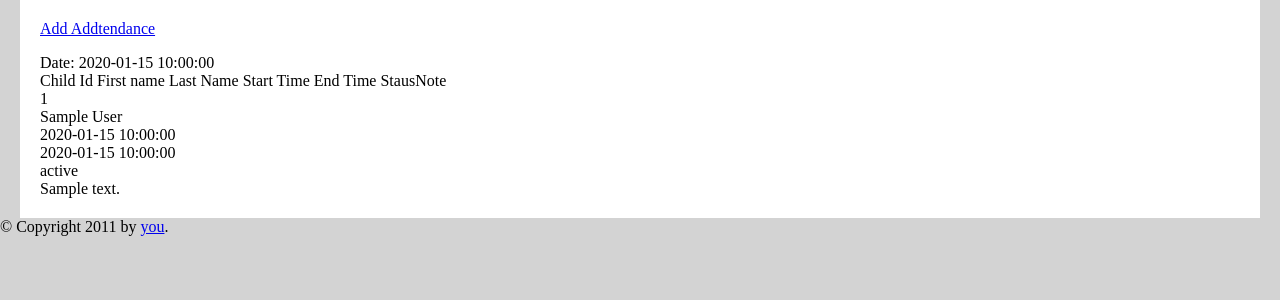
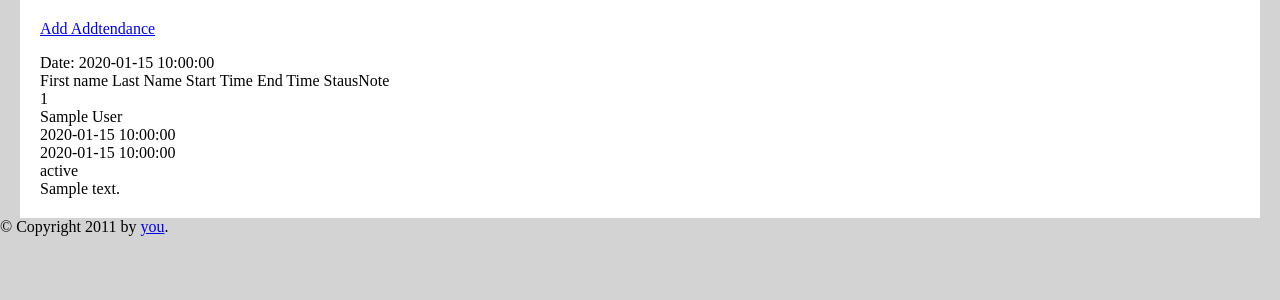
Before and after one commit to Lynne2021/Java3-SpringFramwork, a PHP site: template templates/educator/child_attendance_detail.html.twig in a window 1280 px wide. Shown: the top 300 px of the page. Run offline with PHP 8.4, Linux system fonts and the light colour scheme; the template is opened without the code that fills it: most values are stand-ins (such as "Sample title", 1, 10 or a date in 2020); some libraries are stand-ins or nearby versions.

Commit message:
deleted name id

```diff
--- a/templates/educator/child_attendance_detail.html.twig
+++ b/templates/educator/child_attendance_detail.html.twig
@@ -4,7 +4,7 @@
 <a href="/educator/childlist">Add Addtendance</a> </p>
 Date: {{today}}<br>
 
-<tr><th>Child Id</th> <th>First name</th> <th>Last Name</th> <th>Start Time</th> <th>End Time</th> <th>Staus</th><th>Note</th></tr><br>
+<tr> <th>First name</th> <th>Last Name</th> <th>Start Time</th> <th>End Time</th> <th>Staus</th><th>Note</th></tr><br>
     {% for a in list %}
     <tr>
     <td>{{a.id}}</td><br>
```
